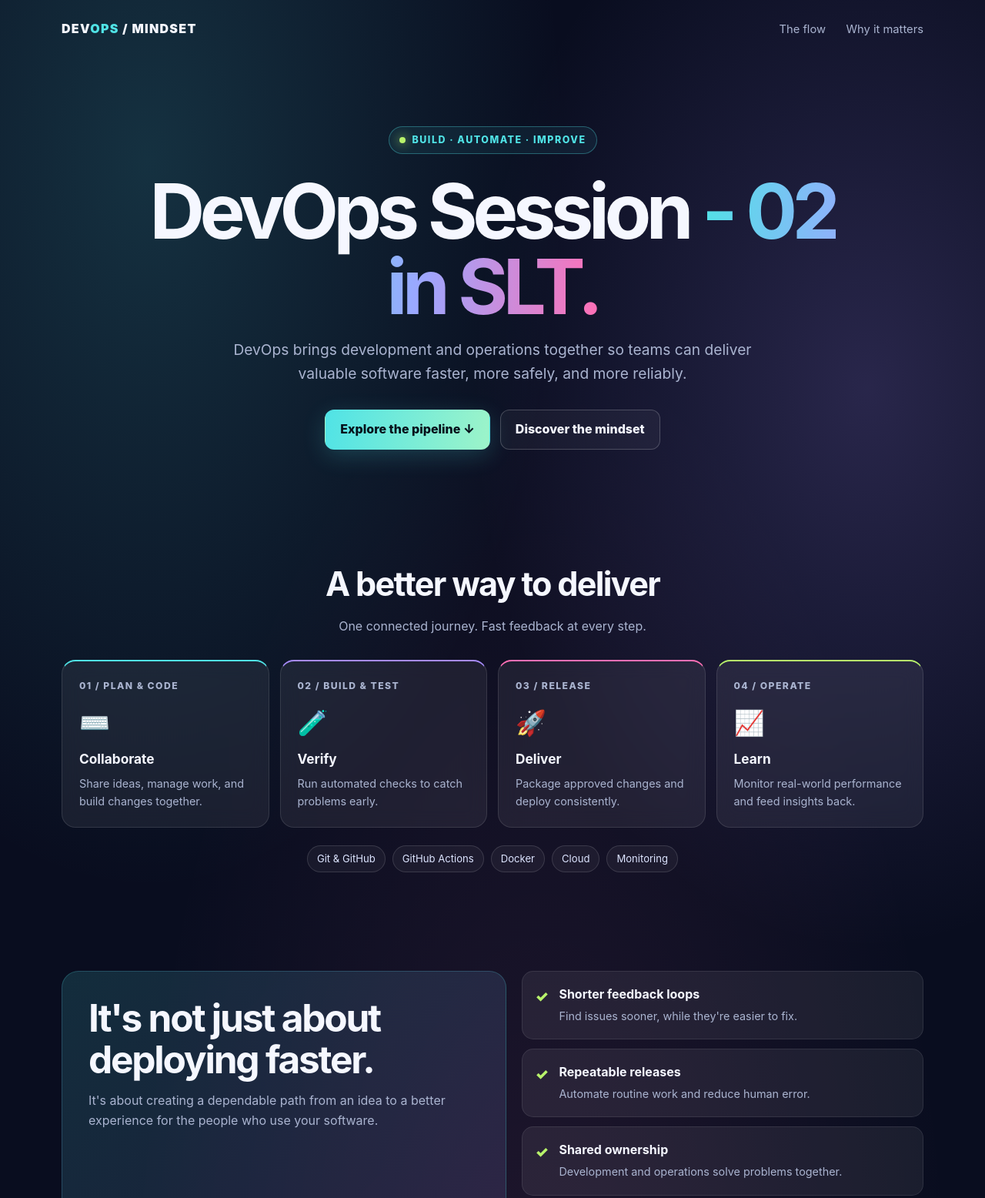
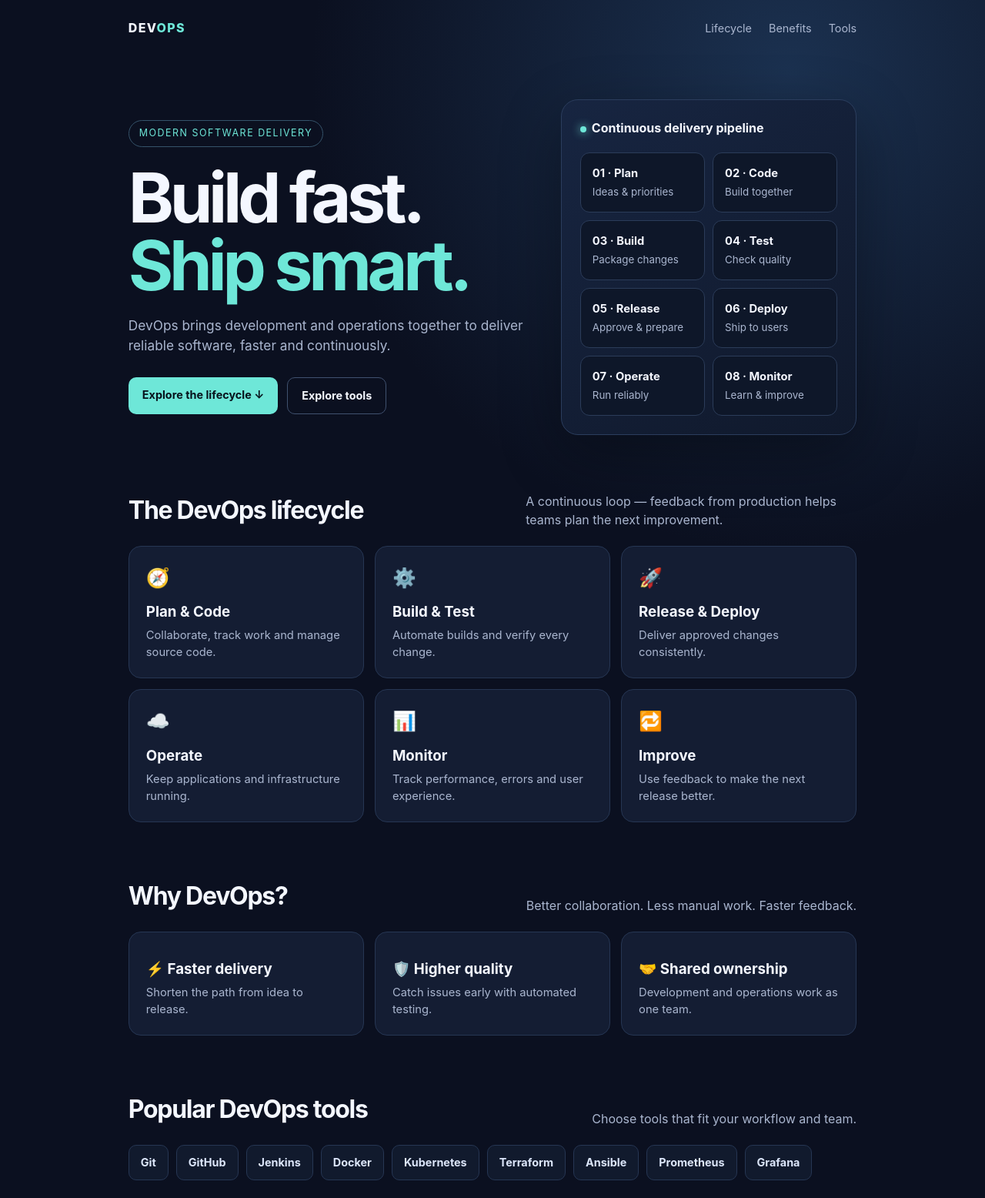
Before and after one commit to kawsallyanslt/testing, a plain HTML site: page index.html in a window 1280 px wide. Shown: the top 1556 px of the page at 77% size. Drawn offline with Linux system fonts and the light colour scheme.

Commit message:
Update index.html

```diff
--- a/index.html
+++ b/index.html
@@ -3,188 +3,95 @@
 <head>
 <meta charset="UTF-8">
 <meta name="viewport" content="width=device-width, initial-scale=1.0">
-  <meta name="theme-color" content="#090d1f">
-  <title>DevOps — Ship Better. Ship Faster.</title>
+<title>DevOps | Build. Ship. Improve.</title>
 <style>
-    :root {
-      --bg: #090d1f;
-      --panel: rgba(255,255,255,.065);
-      --muted: #aab4d0;
-      --text: #f5f7ff;
-      --cyan: #50e3e6;
-      --violet: #a78bfa;
-      --pink: #ff6fb5;
-      --lime: #b8f36b;
-    }
-    * { box-sizing: border-box; }
-    html { scroll-behavior: smooth; }
-    body {
-      margin: 0; color: var(--text);
-      font-family: Inter, ui-sans-serif, system-ui, -apple-system, Segoe UI, sans-serif;
-      background:
-        radial-gradient(ellipse at 15% 10%, rgba(80,227,230,.17), transparent 34rem),
-        radial-gradient(ellipse at 88% 24%, rgba(167,139,250,.2), transparent 32rem),
-        radial-gradient(ellipse at 55% 90%, rgba(255,111,181,.10), transparent 34rem),
-        var(--bg);
-      line-height: 1.6;
-    }
-    a { color: inherit; text-decoration: none; }
-    .wrap { width: min(1120px, calc(100% - 40px)); margin: auto; }
-    nav { display:flex; align-items:center; justify-content:space-between; padding:25px 0; }
-    .brand { font-weight:900; letter-spacing:.08em; font-size:1rem; }
-    .brand span { color:var(--cyan); }
-    .nav-link { color:var(--muted); font-size:.92rem; margin-left:22px; }
-    .nav-link:hover { color:white; }
-    .hero { padding:88px 0 76px; text-align:center; }
-    .eyebrow {
-      display:inline-flex; align-items:center; gap:9px; padding:7px 13px;
-      border:1px solid rgba(80,227,230,.35); border-radius:99px;
-      color:var(--cyan); background:rgba(80,227,230,.07);
-      font-size:.78rem; font-weight:800; letter-spacing:.12em; text-transform:uppercase;
-    }
-    .pulse { width:8px; height:8px; border-radius:50%; background:var(--lime); box-shadow:0 0 14px var(--lime); }
-    h1 { max-width:900px; margin:25px auto 18px; font-size:clamp(3rem, 8vw, 6.2rem); line-height:.99; letter-spacing:-.065em; }
-    .gradient { background:linear-gradient(95deg,var(--cyan),#9ba7ff 48%,var(--pink)); -webkit-background-clip:text; background-clip:text; color:transparent; }
-    .lead { max-width:690px; margin:0 auto; color:var(--muted); font-size:clamp(1rem,2vw,1.2rem); }
-    .actions { display:flex; justify-content:center; flex-wrap:wrap; gap:13px; margin-top:32px; }
-    .btn { padding:12px 19px; border-radius:12px; font-weight:800; border:1px solid transparent; transition:.2s; }
-    .btn-primary { color:#06111b; background:linear-gradient(100deg,var(--cyan),#9df4c9); box-shadow:0 8px 30px rgba(80,227,230,.2); }
-    .btn-secondary { border-color:rgba(255,255,255,.2); background:rgba(255,255,255,.04); }
-    .btn:hover { transform:translateY(-3px); }
-    .section { padding:64px 0; }
-    .section-head { text-align:center; margin-bottom:30px; }
-    .section-head h2 { font-size:clamp(1.8rem,4vw,2.7rem); letter-spacing:-.04em; margin:0 0 8px; }
-    .section-head p { color:var(--muted); margin:0; }
-    .pipeline { display:grid; grid-template-columns:repeat(4,1fr); gap:14px; }
-    .stage, .card {
-      background:var(--panel); border:1px solid rgba(255,255,255,.11);
-      border-radius:18px; padding:22px; backdrop-filter:blur(12px);
-    }
-    .stage { position:relative; min-height:190px; }
-    .stage-num { font-size:.76rem; color:var(--muted); font-weight:800; letter-spacing:.12em; }
-    .stage-icon { font-size:2rem; margin:13px 0 8px; }
-    .stage h3 { margin:0 0 6px; font-size:1.08rem; }
-    .stage p { margin:0; color:var(--muted); font-size:.9rem; }
-    .stage:nth-child(1) { border-top:2px solid var(--cyan); }
-    .stage:nth-child(2) { border-top:2px solid var(--violet); }
-    .stage:nth-child(3) { border-top:2px solid var(--pink); }
-    .stage:nth-child(4) { border-top:2px solid var(--lime); }
-    .pill-row { display:flex; flex-wrap:wrap; gap:9px; justify-content:center; margin-top:23px; }
-    .pill { border:1px solid rgba(255,255,255,.13); color:#dce4ff; background:rgba(255,255,255,.045); border-radius:99px; padding:6px 12px; font-size:.82rem; }
-    .impact { display:grid; grid-template-columns:1.05fr .95fr; gap:20px; align-items:stretch; }
-    .statement { padding:34px; border-radius:22px; background:linear-gradient(135deg,rgba(80,227,230,.15),rgba(167,139,250,.13)); border:1px solid rgba(80,227,230,.22); }
-    .statement h2 { font-size:clamp(2rem,4vw,3.1rem); line-height:1.08; letter-spacing:-.045em; margin:0 0 14px; }
-    .statement p { color:var(--muted); margin:0; }
-    .principles { display:grid; gap:12px; }
-    .principle { display:flex; gap:14px; align-items:flex-start; padding:17px; border-radius:15px; background:var(--panel); border:1px solid rgba(255,255,255,.09); }
-    .check { color:var(--lime); font-size:1.2rem; font-weight:900; }
-    .principle strong { display:block; margin-bottom:2px; }
-    .principle span:last-child { color:var(--muted); font-size:.9rem; }
-    .quote { text-align:center; padding:66px 15px 82px; }
-    .quote p { max-width:850px; margin:0 auto; font-size:clamp(1.7rem,4vw,3rem); line-height:1.2; font-weight:850; letter-spacing:-.04em; }
-    .quote p span { color:var(--cyan); }
-    footer { border-top:1px solid rgba(255,255,255,.1); padding:22px 0; color:var(--muted); font-size:.85rem; display:flex; justify-content:space-between; gap:15px; flex-wrap:wrap; }
-    @media (max-width:760px) {
-      .hero { padding:65px 0 52px; }
-      .pipeline { grid-template-columns:repeat(2,1fr); }
-      .impact { grid-template-columns:1fr; }
-      .nav-link { margin-left:12px; }
-    }
-    @media (max-width:480px) {
-      .wrap { width:min(100% - 28px,1120px); }
-      .pipeline { grid-template-columns:1fr; }
-      nav { align-items:flex-start; }
-      .nav-links { text-align:right; }
-      .nav-link { display:inline-block; margin:0 0 0 10px; font-size:.82rem; }
-      .stage { min-height:auto; }
-    }
+:root{--bg:#0b1020;--panel:#141d33;--text:#f4f7ff;--muted:#aab6cf;--accent:#6ee7d8;--accent2:#8b9cff;--line:#263653}
+*{box-sizing:border-box}html{scroll-behavior:smooth}body{margin:0;background:radial-gradient(circle at 80% 5%,#1b3150 0,transparent 30%),var(--bg);color:var(--text);font-family:Inter,Segoe UI,Arial,sans-serif;line-height:1.5}
+nav{max-width:1100px;margin:auto;padding:24px 6%;display:flex;justify-content:space-between;align-items:center}
+.logo{font-weight:800;letter-spacing:.08em}.logo span{color:var(--accent)}
+nav a{color:var(--muted);text-decoration:none;margin-left:22px;font-size:.9rem}nav a:hover{color:var(--accent)}
+.wrap{max-width:1100px;margin:auto;padding:55px 6% 80px}
+.hero{display:grid;grid-template-columns:1.15fr .85fr;gap:42px;align-items:center;min-height:440px}
+.tag{display:inline-block;border:1px solid #35536a;border-radius:99px;padding:7px 13px;color:var(--accent);font-size:.78rem;letter-spacing:.12em;text-transform:uppercase}
+h1{font-size:clamp(3rem,7vw,5.8rem);line-height:.98;letter-spacing:-.06em;margin:22px 0}
+h1 span{color:var(--accent)}.lead{max-width:540px;color:var(--muted);font-size:1.08rem}
+.actions{display:flex;gap:12px;margin-top:28px;flex-wrap:wrap}.btn{padding:12px 18px;border-radius:10px;text-decoration:none;font-weight:700;font-size:.9rem}.primary{background:var(--accent);color:#07131c}.secondary{border:1px solid #40516f;color:var(--text)}
+.pipeline{background:linear-gradient(145deg,#172541,#10192c);border:1px solid #2b3d5d;border-radius:22px;padding:24px;box-shadow:0 25px 80px #0005}
+.pipeline h3{margin:0 0 20px;font-size:1rem}.steps{display:grid;grid-template-columns:1fr 1fr;gap:10px}
+.step{background:#0e1729;border:1px solid #2b3c59;border-radius:12px;padding:15px}.step b{display:block;font-size:.92rem}.step small{color:var(--muted)}
+.dot{display:inline-block;width:8px;height:8px;border-radius:50%;background:var(--accent);margin-right:7px;box-shadow:0 0 12px var(--accent)}
+section{margin-top:72px}.section-head{display:flex;justify-content:space-between;gap:20px;align-items:end;margin-bottom:22px}
+h2{font-size:2rem;letter-spacing:-.04em;margin:0}.section-head p{color:var(--muted);max-width:430px;margin:0}
+.grid{display:grid;grid-template-columns:repeat(3,1fr);gap:14px}
+.card{background:var(--panel);border:1px solid var(--line);border-radius:16px;padding:22px}
+.card .icon{font-size:1.55rem}.card h3{margin:12px 0 5px}.card p{margin:0;color:var(--muted);font-size:.92rem}
+.tools{display:flex;gap:10px;flex-wrap:wrap}.tool{border:1px solid var(--line);background:#111a2d;border-radius:10px;padding:11px 15px;color:#dce6fa;font-weight:650;font-size:.9rem}
+.banner{margin-top:72px;padding:30px;border-radius:18px;background:linear-gradient(100deg,#183a4a,#242c58);border:1px solid #35516a;display:flex;justify-content:space-between;align-items:center;gap:20px}
+.banner h2{font-size:1.65rem}.banner p{color:#c0d0e4;margin:6px 0 0}footer{border-top:1px solid var(--line);padding:25px 6%;text-align:center;color:var(--muted);font-size:.82rem}
+@media(max-width:760px){nav{padding:20px 6%}nav .links{display:none}.wrap{padding-top:30px}.hero{grid-template-columns:1fr;min-height:0}.grid{grid-template-columns:1fr}.section-head{display:block}.section-head p{margin-top:8px}.banner{display:block}.banner .btn{display:inline-block;margin-top:16px}}
 </style>
 </head>
 <body>
-  <div class="wrap">
-    <nav aria-label="Main navigation">
-      <a class="brand" href="#">DEV<span>OPS</span> / MINDSET</a>
-      <div class="nav-links">
-        <a class="nav-link" href="#pipeline">The flow</a>
-        <a class="nav-link" href="#impact">Why it matters</a>
+<nav>
+  <div class="logo">DEV<span>OPS</span></div>
+  <div class="links"><a href="#lifecycle">Lifecycle</a><a href="#benefits">Benefits</a><a href="#tools">Tools</a></div>
+</nav>
+<main class="wrap">
+  <div class="hero">
+    <div>
+      <span class="tag">Modern software delivery</span>
+      <h1>Build fast.<br><span>Ship smart.</span></h1>
+      <p class="lead">DevOps brings development and operations together to deliver reliable software, faster and continuously.</p>
+      <div class="actions"><a class="btn primary" href="#lifecycle">Explore the lifecycle ↓</a><a class="btn secondary" href="#tools">Explore tools</a></div>
     </div>
-    </nav>
+    <div class="pipeline">
+      <h3><span class="dot"></span>Continuous delivery pipeline</h3>
+      <div class="steps">
+        <div class="step"><b>01 · Plan</b><small>Ideas & priorities</small></div>
+        <div class="step"><b>02 · Code</b><small>Build together</small></div>
+        <div class="step"><b>03 · Build</b><small>Package changes</small></div>
+        <div class="step"><b>04 · Test</b><small>Check quality</small></div>
+        <div class="step"><b>05 · Release</b><small>Approve & prepare</small></div>
+        <div class="step"><b>06 · Deploy</b><small>Ship to users</small></div>
+        <div class="step"><b>07 · Operate</b><small>Run reliably</small></div>
+        <div class="step"><b>08 · Monitor</b><small>Learn & improve</small></div>
+      </div>
+    </div>
+  </div>
 
-    <main>
-      <section class="hero">
-        <div class="eyebrow"><span class="pulse"></span> Build · Automate · Improve</div>
-        <h1>DevOps Session <span class="gradient">- 02 in SLT.</span></h1>
-        <p class="lead">DevOps brings development and operations together so teams can deliver valuable software faster, more safely, and more reliably.</p>
-        <div class="actions">
-          <a class="btn btn-primary" href="#pipeline">Explore the pipeline ↓</a>
-          <a class="btn btn-secondary" href="#impact">Discover the mindset</a>
+  <section id="lifecycle">
+    <div class="section-head"><h2>The DevOps lifecycle</h2><p>A continuous loop — feedback from production helps teams plan the next improvement.</p></div>
+    <div class="grid">
+      <article class="card"><div class="icon">🧭</div><h3>Plan & Code</h3><p>Collaborate, track work and manage source code.</p></article>
+      <article class="card"><div class="icon">⚙️</div><h3>Build & Test</h3><p>Automate builds and verify every change.</p></article>
+      <article class="card"><div class="icon">🚀</div><h3>Release & Deploy</h3><p>Deliver approved changes consistently.</p></article>
+      <article class="card"><div class="icon">☁️</div><h3>Operate</h3><p>Keep applications and infrastructure running.</p></article>
+      <article class="card"><div class="icon">📊</div><h3>Monitor</h3><p>Track performance, errors and user experience.</p></article>
+      <article class="card"><div class="icon">🔁</div><h3>Improve</h3><p>Use feedback to make the next release better.</p></article>
     </div>
   </section>
 
-      <section class="section" id="pipeline">
-        <div class="section-head">
-          <h2>A better way to deliver</h2>
-          <p>One connected journey. Fast feedback at every step.</p>
-        </div>
-        <div class="pipeline">
-          <article class="stage">
-            <div class="stage-num">01 / PLAN & CODE</div>
-            <div class="stage-icon">⌨️</div>
-            <h3>Collaborate</h3>
-            <p>Share ideas, manage work, and build changes together.</p>
-          </article>
-          <article class="stage">
-            <div class="stage-num">02 / BUILD & TEST</div>
-            <div class="stage-icon">🧪</div>
-            <h3>Verify</h3>
-            <p>Run automated checks to catch problems early.</p>
-          </article>
-          <article class="stage">
-            <div class="stage-num">03 / RELEASE</div>
-            <div class="stage-icon">🚀</div>
-            <h3>Deliver</h3>
-            <p>Package approved changes and deploy consistently.</p>
-          </article>
-          <article class="stage">
-            <div class="stage-num">04 / OPERATE</div>
-            <div class="stage-icon">📈</div>
-            <h3>Learn</h3>
-            <p>Monitor real-world performance and feed insights back.</p>
-          </article>
-        </div>
-        <div class="pill-row" aria-label="Example DevOps tools">
-          <span class="pill">Git & GitHub</span>
-          <span class="pill">GitHub Actions</span>
-          <span class="pill">Docker</span>
-          <span class="pill">Cloud</span>
-          <span class="pill">Monitoring</span>
+  <section id="benefits">
+    <div class="section-head"><h2>Why DevOps?</h2><p>Better collaboration. Less manual work. Faster feedback.</p></div>
+    <div class="grid">
+      <article class="card"><h3>⚡ Faster delivery</h3><p>Shorten the path from idea to release.</p></article>
+      <article class="card"><h3>🛡️ Higher quality</h3><p>Catch issues early with automated testing.</p></article>
+      <article class="card"><h3>🤝 Shared ownership</h3><p>Development and operations work as one team.</p></article>
     </div>
   </section>
 
-      <section class="section" id="impact">
-        <div class="impact">
-          <div class="statement">
-            <h2>It's not just about deploying faster.</h2>
-            <p>It's about creating a dependable path from an idea to a better experience for the people who use your software.</p>
-          </div>
-          <div class="principles">
-            <div class="principle"><span class="check">✓</span><div><strong>Shorter feedback loops</strong><span>Find issues sooner, while they're easier to fix.</span></div></div>
-            <div class="principle"><span class="check">✓</span><div><strong>Repeatable releases</strong><span>Automate routine work and reduce human error.</span></div></div>
-            <div class="principle"><span class="check">✓</span><div><strong>Shared ownership</strong><span>Development and operations solve problems together.</span></div></div>
-            <div class="principle"><span class="check">✓</span><div><strong>Continuous improvement</strong><span>Use monitoring and feedback to make each release better.</span></div></div>
-          </div>
+  <section id="tools">
+    <div class="section-head"><h2>Popular DevOps tools</h2><p>Choose tools that fit your workflow and team.</p></div>
+    <div class="tools">
+      <span class="tool">Git</span><span class="tool">GitHub</span><span class="tool">Jenkins</span><span class="tool">Docker</span><span class="tool">Kubernetes</span><span class="tool">Terraform</span><span class="tool">Ansible</span><span class="tool">Prometheus</span><span class="tool">Grafana</span>
     </div>
   </section>
 
-      <section class="quote">
-        <p>Great teams don't just ship software.<br><span>They build a system that keeps getting better.</span></p>
-      </section>
+  <div class="banner">
+    <div><h2>From commit to production.</h2><p>Automate the path. Measure the result. Keep improving.</p></div>
+    <a class="btn primary" href="#lifecycle">See the workflow ↑</a>
+  </div>
 </main>
-
-    <footer>
-      <span>DEVOPS / MINDSET</span>
-      <span>Automate the work. Strengthen the feedback. Deliver with confidence.</span>
-    </footer>
-  </div>
+<footer>DEVOPS · Build · Test · Release · Deploy · Monitor · Improve</footer>
 </body>
 </html>
```
Lines whose indentation alone changed are shown as unchanged.
